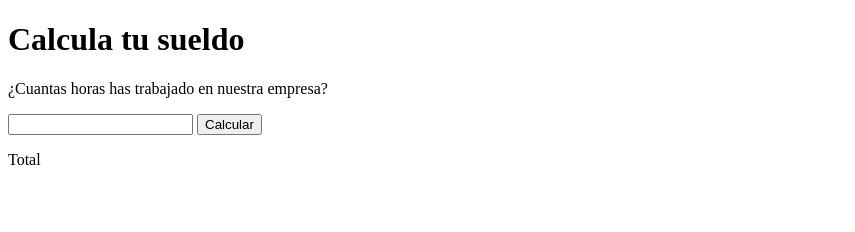
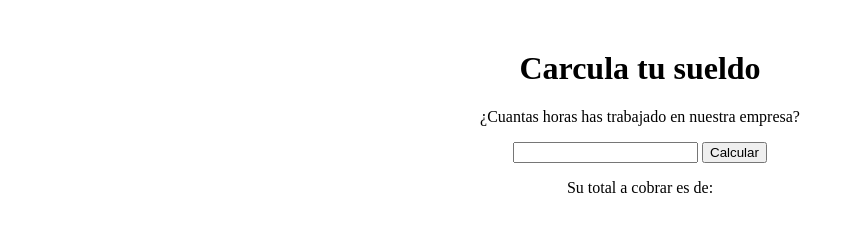
Before and after one commit to crslarez/aprendices-geek-ejericio-01-calculo-salario, a plain HTML site: page index.html in a window 1280 px wide. Shown: the whole page, without its empty margins (0-855 px from the left). Drawn offline with Linux system fonts and the light colour scheme.

Commit message:
Se incropora CSS

```diff
--- a/index.html
+++ b/index.html
@@ -5,18 +5,19 @@
     <meta charset="UTF-8">
     <meta http-equiv="X-UA-Compatible" content="IE=edge">
     <meta name="viewport" content="width=device-width, initial-scale=1.0">
-    <title>Document</title>
+    <link rel="stylesheet" href="style.css">
+    <title>Ejercicio de Cálculo de Sueldo</title>
 </head>
 <body>
     <main>
-        <h1>Calcula tu sueldo</h1>
+        <h1>Carcula tu sueldo</h1>
         <article id="content">
             <section>
                 <p>¿Cuantas horas has trabajado en nuestra empresa?</p>
                 <input type="number" id="user-input" />
                 <button id="calculate">Calcular</button>
 
-                <p>Total<span id="finalPrice"></span></p>
+                <p>Su total a cobrar es de:<span id="finalPrice"></span></p>
 
             </section>
         </article>
--- /dev/null
+++ b/style.css
@@ -0,0 +1,4 @@
+body{
+    text-align: center;
+    margin-top: 50px;
+}
```
